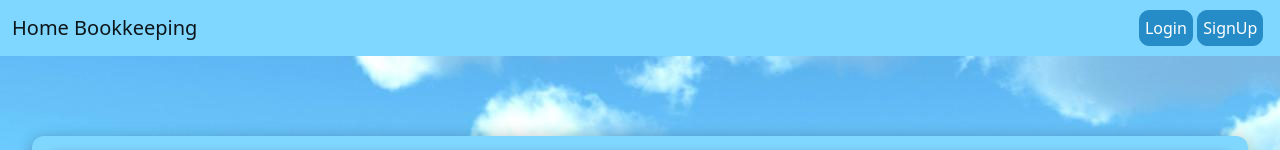
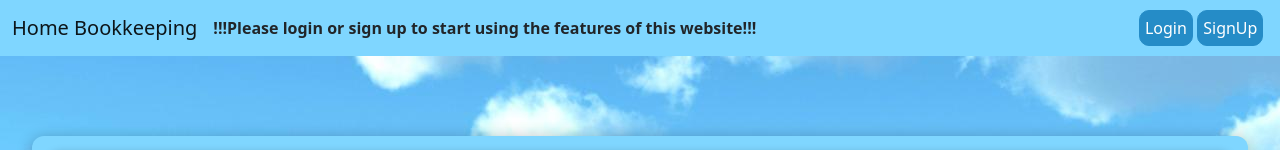
Before and after one commit to serkozyrev/BankingWebsite-auth, a React (Create React App) app: page / in a window 1280 px wide. Shown: the top 150 px of the page. Built offline with nearby package versions, Linux system fonts and the light colour scheme; no server answers.

Commit message:
update of header

```diff
--- a/src/components/Header/Header.js
+++ b/src/components/Header/Header.js
@@ -60,6 +60,7 @@ const Header = (props) => {
         <Navbar.Brand href="/">Home Bookkeeping</Navbar.Brand>
         <Navbar.Toggle aria-controls="navbarScroll" />
         <Navbar.Collapse id="navbarScroll">
+          {!authCtx.authToken && (<strong>!!!Please login or sign up to start using the features of this website!!!</strong>)}
           {authCtx.authToken &&(<>
             <Nav
               className="me-auto my-2 my-lg-0"
```
